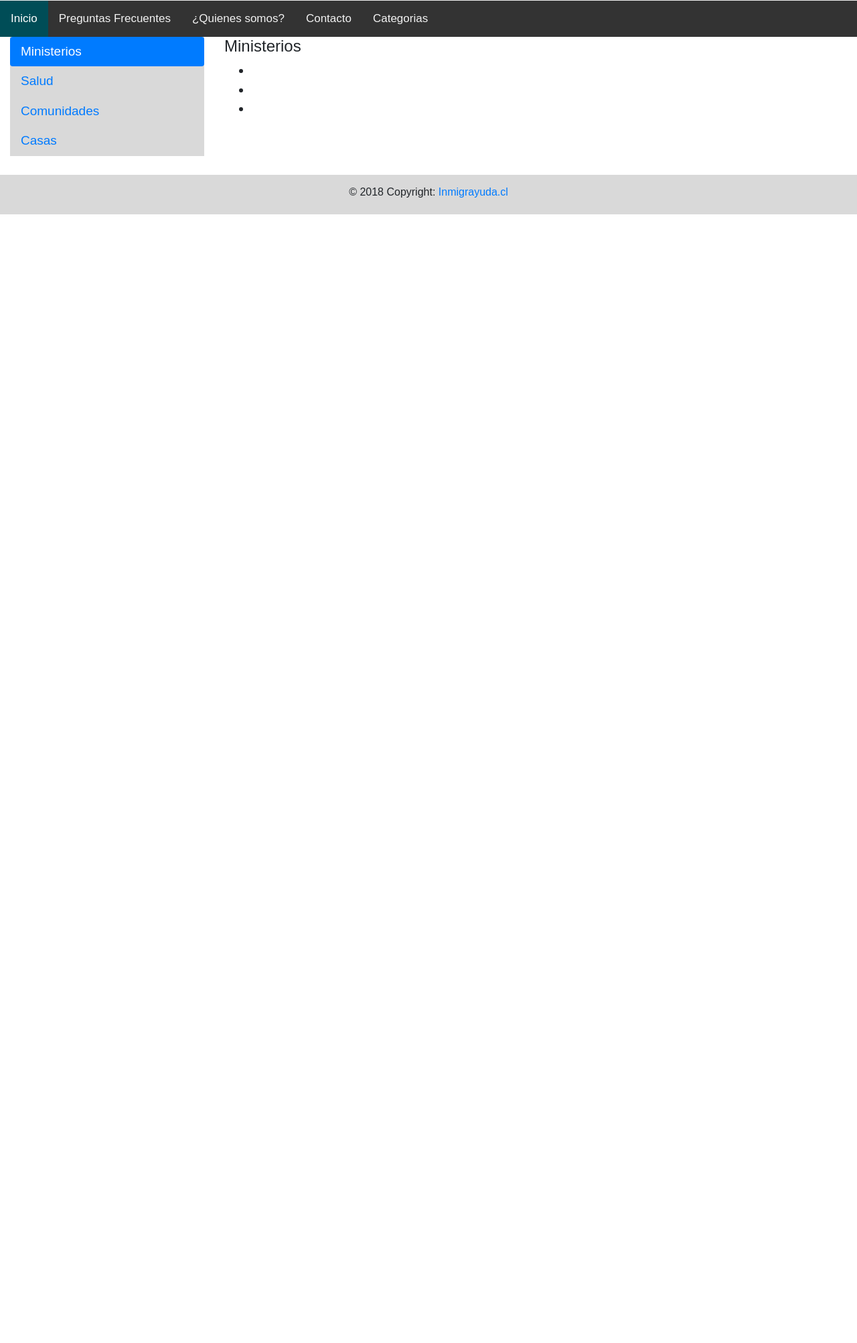
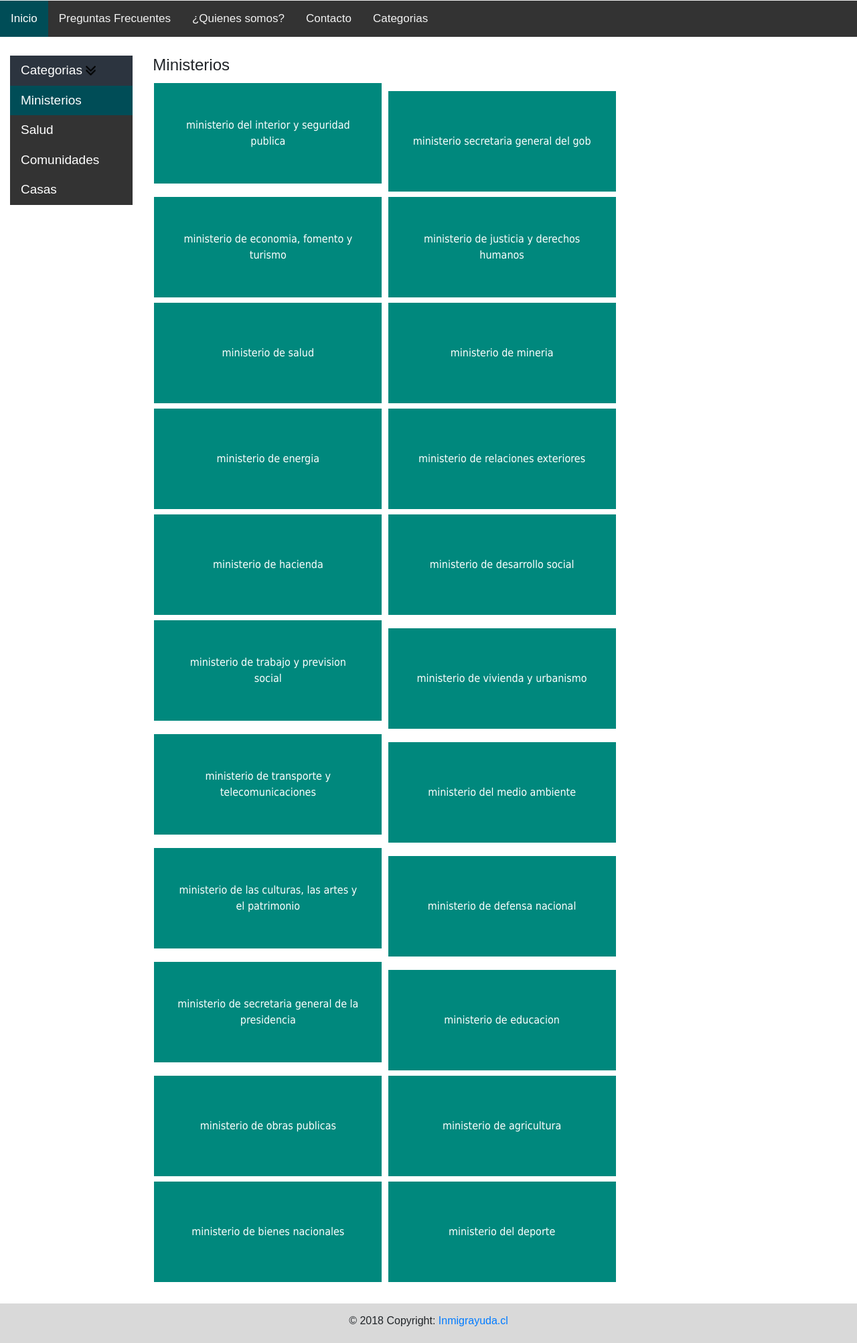
Before and after one commit to Engelret/it-fair-entrega, a Django app: page /categorias/ in a window 1280 px wide. Shown: the part 459-2464 px from the top of the page at 67% size. Before the commit the page ends 779 px from the top, so only its background shows below. Run offline with Django 3.2, Linux system fonts and the light colour scheme; some libraries are stand-ins or nearby versions.

Commit message:
template categorias
avance sección ministerios

```diff
--- a/inmigrayuda/static/css/estilo.css
+++ b/inmigrayuda/static/css/estilo.css
@@ -146,6 +146,23 @@
     width: 457px;
   }
 
+  .nav-pills .nav-link{
+    border-radius: 0px;
+    color: white;
+    background-color: #333;
+  }
+
+  .nav-pills .nav-link.disabled{
+    border-radius: 0px;
+    background-color: rgb(44, 52, 63);
+  }
+
+  .nav-pills .nav-link.active{
+    border-radius: 0px;
+    background-color: rgb(0, 77, 87);
+  }
+
+
 
 
   #navbar a:hover {
--- a/inmigrayuda/templates/categorias.html
+++ b/inmigrayuda/templates/categorias.html
@@ -38,28 +38,117 @@
 
     <div class="container-fluid">
         <div class="row">
-            <div class="col-3">
+            <div class="col-2">
+                <br>
                 <div class="nav flex-column nav-pills" id="v-pills-tab" role="tablist" aria-orientation="vertical">
+
+                        <a class="nav-link disabled" id="v-pills-home-tab" data-toggle="pill" href="#v-pills-home" role="tab" aria-controls="v-pills-home"
+                        aria-selected="true"> Categorias  <img src="{% static 'img/diseño/flecha_abajo.png' %}" width="15px" alt="flecha_abajo"> </a>
                     <a class="nav-link active" id="v-pills-home-tab" data-toggle="pill" href="#v-pills-home" role="tab" aria-controls="v-pills-home"
                         aria-selected="true">Ministerios</a>
-                    <a class="nav-link" id="v-pills-profile-tab" data-toggle="pill" href="#v-pills-profile" role="tab" aria-controls="v-pills-profile"
+                    <a class="nav-link menuCategoria" id="v-pills-profile-tab" data-toggle="pill" href="#v-pills-profile" role="tab" aria-controls="v-pills-profile"
                         aria-selected="false">Salud</a>
-                    <a class="nav-link" id="v-pills-messages-tab" data-toggle="pill" href="#v-pills-messages" role="tab" aria-controls="v-pills-messages"
+                    <a class="nav-link menuCategoria" id="v-pills-messages-tab" data-toggle="pill" href="#v-pills-messages" role="tab" aria-controls="v-pills-messages"
                         aria-selected="false">Comunidades</a>
-                    <a class="nav-link" id="v-pills-settings-tab" data-toggle="pill" href="#v-pills-settings" role="tab" aria-controls="v-pills-settings"
+                    <a class="nav-link menuCategoria" id="v-pills-settings-tab" data-toggle="pill" href="#v-pills-settings" role="tab" aria-controls="v-pills-settings"
                         aria-selected="false">Casas</a>
                 </div>
             </div>
-            <div class="col-9">
+            <div class="col-10">
                 <div class="tab-content" id="v-pills-tabContent">
                     <div class="tab-pane fade show active" id="v-pills-home" role="tabpanel" aria-labelledby="v-pills-home-tab">
+                        <br>
                         <h4>Ministerios</h4>
 
-                        <ul>
-                            <li></li>
-                            <li></li>
-                            <li></li>
-                        </ul>
+
+                            <a href="https://www.interior.gob.cl/" target="_blank">
+                                    <button class="estilo dos"> ministerio del interior y seguridad publica </button>
+                                </a>
+
+                                <a href="http://www.msgg.gob.cl/wp/" target="_blank">
+                                    <button class="estilo dos"> ministerio secretaria general del gob </button>
+                                </a>
+
+                                <a href="https://www.interior.gob.cl/" target="_blank">
+                                    <button class="estilo dos"> ministerio de economia, fomento y turismo </button>
+                                </a>
+
+                                <a href="https://www.interior.gob.cl/" target="_blank">
+                                    <button class="estilo dos"> ministerio de justicia y derechos humanos </button>
+                                </a>
+
+                                <a href="https://www.interior.gob.cl/" target="_blank">
+                                    <button class="estilo dos"> ministerio de salud </button>
+                                </a>
+
+                                <a href="https://www.interior.gob.cl/" target="_blank">
+                                    <button class="estilo dos"> ministerio de mineria </button>
+                                </a>
+
+                                <a href="https://www.interior.gob.cl/" target="_blank">
+                                    <button class="estilo dos"> ministerio de energia </button>
+                                </a>
+
+                                <a href="https://www.interior.gob.cl/" target="_blank">
+                                    <button class="estilo dos"> ministerio de relaciones exteriores </button>
+                                </a>
+
+                                <a href="https://www.interior.gob.cl/" target="_blank">
+                                    <button class="estilo dos"> ministerio de hacienda </button>
+                                </a>
+
+                                <a href="https://www.interior.gob.cl/" target="_blank">
+                                    <button class="estilo dos"> ministerio de desarrollo social </button>
+                                </a>
+
+                                <a href="https://www.interior.gob.cl/" target="_blank">
+                                    <button class="estilo dos"> ministerio de trabajo y prevision social </button>
+                                </a>
+
+                                <a href="https://www.interior.gob.cl/" target="_blank">
+                                    <button class="estilo dos"> ministerio de vivienda y urbanismo </button>
+                                </a>
+
+                                <a href="https://www.interior.gob.cl/" target="_blank">
+                                    <button class="estilo dos"> ministerio de transporte y telecomunicaciones </button>
+                                </a>
+
+                                <a href="https://www.interior.gob.cl/" target="_blank">
+                                    <button class="estilo dos"> ministerio del medio ambiente </button>
+                                </a>
+
+                                <a href="https://www.interior.gob.cl/" target="_blank">
+                                    <button class="estilo dos"> ministerio de las culturas, las artes y el patrimonio </button>
+                                </a>
+
+                                <a href="https://www.interior.gob.cl/" target="_blank">
+                                    <button class="estilo dos"> ministerio de defensa nacional </button>
+                                </a>
+
+                                <a href="https://www.interior.gob.cl/" target="_blank">
+                                    <button class="estilo dos"> ministerio de secretaria general de la presidencia  </button>
+                                </a>
+
+                                <a href="https://www.interior.gob.cl/" target="_blank">
+                                    <button class="estilo dos"> ministerio de educacion </button>
+                                </a>
+
+                                <a href="https://www.interior.gob.cl/" target="_blank">
+                                    <button class="estilo dos"> ministerio de obras publicas </button>
+                                </a>
+
+                                <a href="https://www.interior.gob.cl/" target="_blank">
+                                    <button class="estilo dos"> ministerio de agricultura </button>
+                                </a>
+
+                                <a href="https://www.interior.gob.cl/" target="_blank">
+                                    <button class="estilo dos"> ministerio de bienes nacionales </button>
+                                </a>
+
+                                <a href="https://www.interior.gob.cl/" target="_blank">
+                                    <button class="estilo dos"> ministerio del deporte </button>
+                                </a>
+
                     </div>
                     <div class="tab-pane fade" id="v-pills-profile" role="tabpanel" aria-labelledby="v-pills-profile-tab">
                         <h4>no se</h4>
```
Also changed, not shown: inmigrayuda/static/img/diseño/flecha_abajo.png (added).
